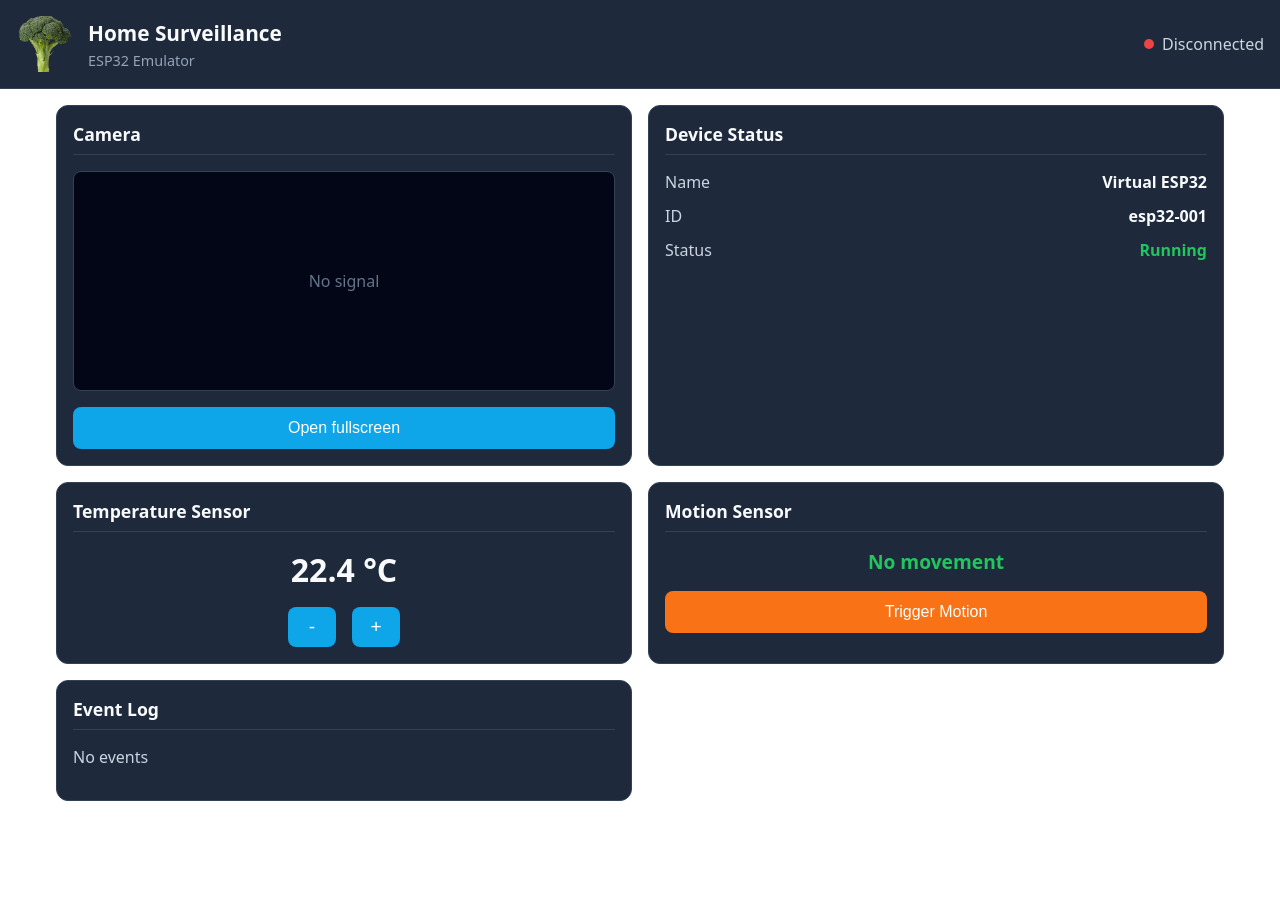
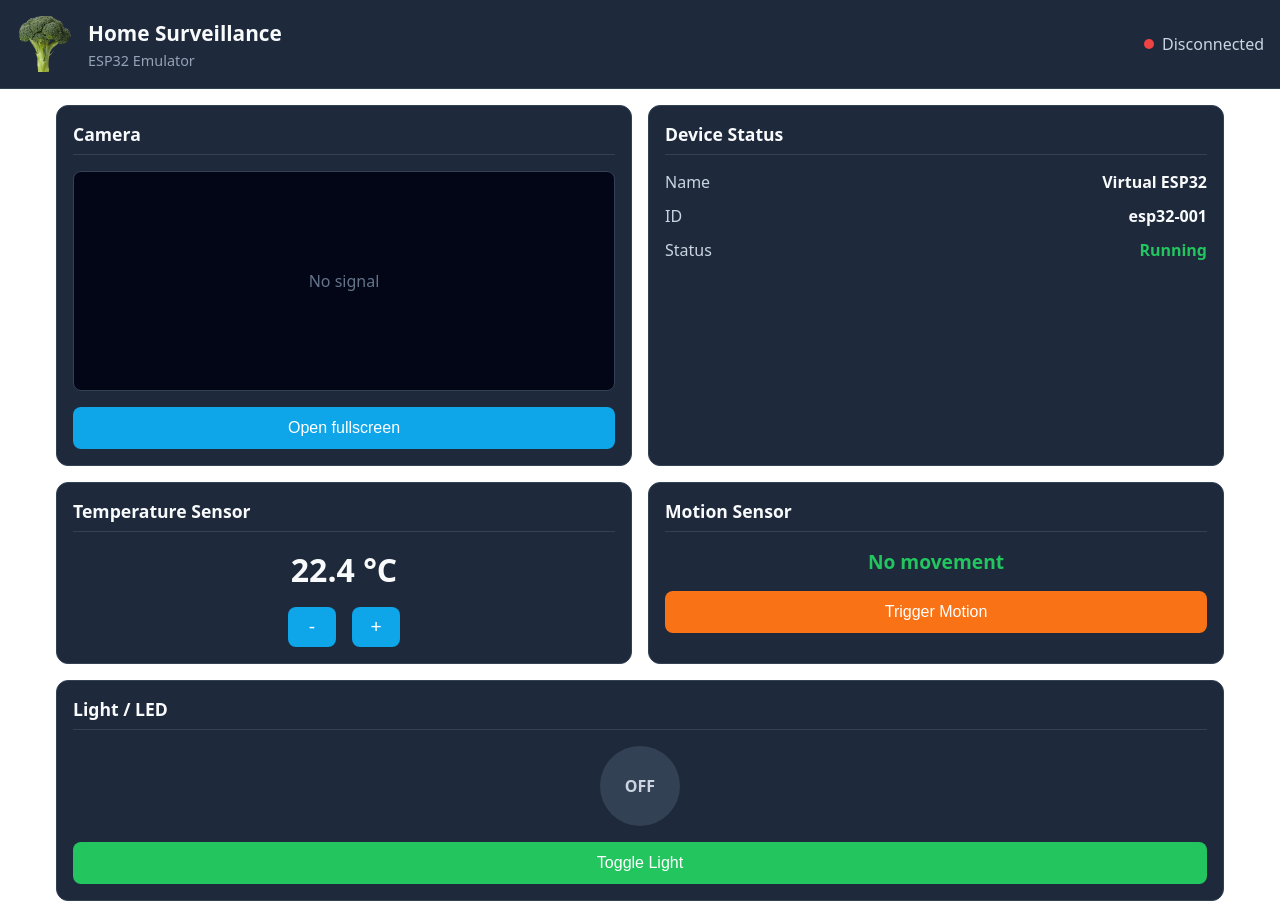
Before and after one commit to Jari1980/esp32-emulator, a React (Vite) app in the folder frontend/emulator-ui/: page / in a window 1280 px wide. Shown: the top 915 px of the page. Before the commit the page ends 817 px from the top, so only its background shows below. Built offline with nearby package versions, Linux system fonts and the light colour scheme.

Commit message:
lightcontrolcard

```diff
--- a/frontend/emulator-ui/src/components/Dashboard/Dashboard.css
+++ b/frontend/emulator-ui/src/components/Dashboard/Dashboard.css
@@ -6,6 +6,10 @@
   margin: 0 auto;
 }
 
+.dashboard__full-width {
+  grid-column: 1 / -1;
+}
+
 @media (min-width: 768px) {
   .dashboard {
     grid-template-columns: repeat(2, 1fr);
--- a/frontend/emulator-ui/src/components/Dashboard/Dashboard.tsx
+++ b/frontend/emulator-ui/src/components/Dashboard/Dashboard.tsx
@@ -4,11 +4,11 @@ import DeviceStatusCard from "../DeviceStatusCard/DeviceStatusCard";
 import CameraCard from "../CameraCard/CameraCard";
 import TemperatureControlCard from "../TemperatureControlCard/TemperatureControlCard";
 import MotionControlCard from "../MotionControlCard/MotionControlCard";
+import LightControlCard from "../LightControlCard/LightControlCard";
 
 function Dashboard() {
   return (
     <div className="dashboard">
-
       <CameraCard />
 
       <DeviceStatusCard />
@@ -17,10 +17,15 @@ function Dashboard() {
 
       <MotionControlCard />
 
-      <Card title="Event Log">
-        <p>No events</p>
-      </Card>
+      <div className="dashboard__full-width">
+        <LightControlCard />
+      </div>
 
+      <div className="dashboard__full-width">
+        <Card title="Event Log">
+          <p>No events</p>
+        </Card>
+      </div>
     </div>
   );
 }
--- /dev/null
+++ b/frontend/emulator-ui/src/components/LightControlCard/LightControlCard.css
@@ -0,0 +1,44 @@
+.light-control {
+  display: flex;
+  flex-direction: column;
+  align-items: center;
+  gap: 1rem;
+}
+
+.light-control__state {
+  width: 80px;
+  height: 80px;
+
+  display: flex;
+  align-items: center;
+  justify-content: center;
+
+  border-radius: 50%;
+
+  background: #334155;
+
+  color: #cbd5e1;
+
+  font-weight: bold;
+}
+
+.light-control__button {
+  width: 100%;
+
+  padding: 0.75rem;
+
+  border: none;
+  border-radius: 8px;
+
+  background: #22c55e;
+
+  color: white;
+
+  font-size: 1rem;
+
+  cursor: pointer;
+}
+
+.light-control__button:hover {
+  background: #16a34a;
+}
--- /dev/null
+++ b/frontend/emulator-ui/src/components/LightControlCard/LightControlCard.tsx
@@ -0,0 +1,24 @@
+import Card from "../Card/Card";
+import "./LightControlCard.css";
+
+function LightControlCard() {
+  return (
+    <Card title="Light / LED">
+
+      <div className="light-control">
+
+        <div className="light-control__state">
+          OFF
+        </div>
+
+        <button className="light-control__button">
+          Toggle Light
+        </button>
+
+      </div>
+
+    </Card>
+  );
+}
+
+export default LightControlCard;
```
